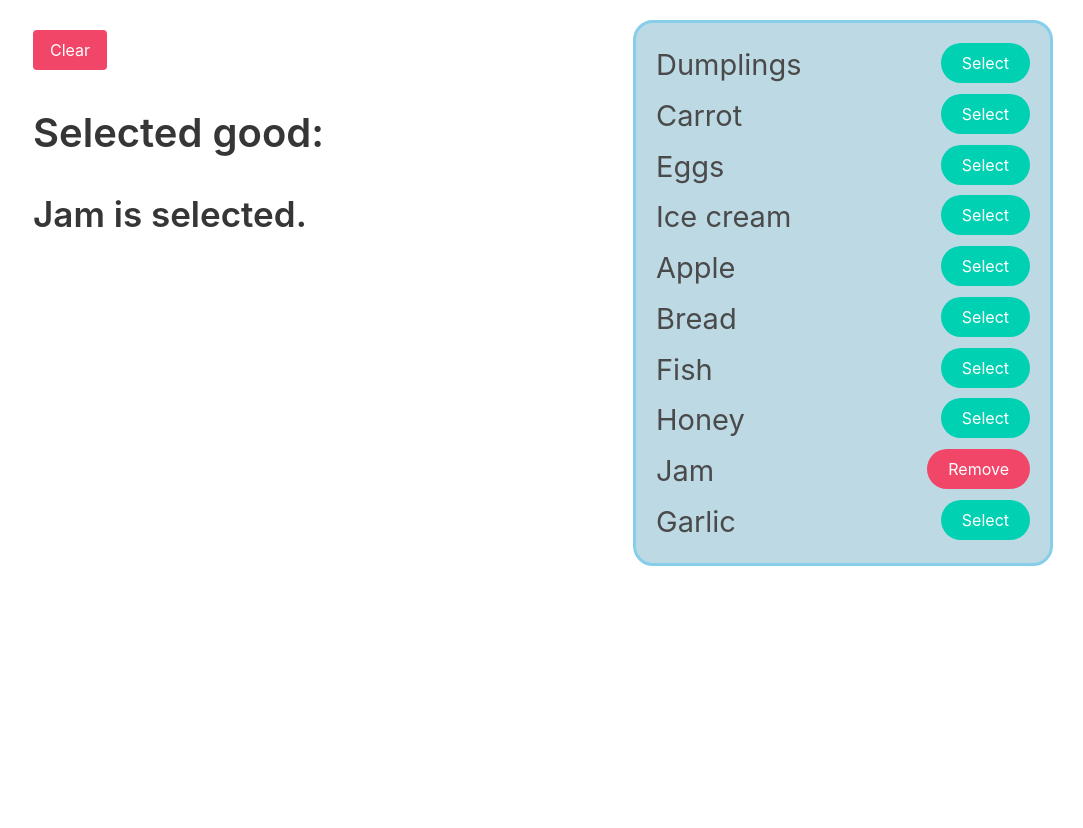
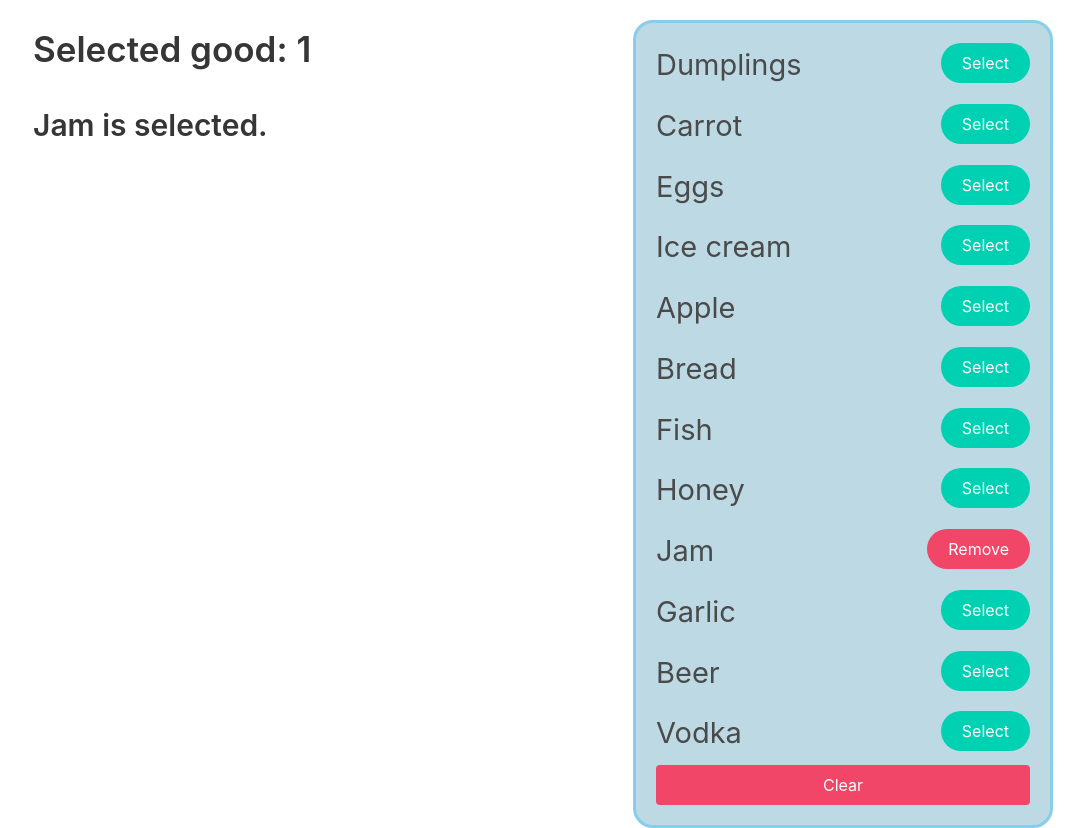
Before and after one commit to mate-academy/react_goods-selector, a React (Create React App) app: page / in a window 1280 px wide. Shown: the whole page, without its empty margins (197-1280 px from the left). Before the commit the page ends 800 px from the top, so only its background shows below. Built offline with nearby package versions, Linux system fonts and the light colour scheme.

Commit message:
fix problemm, add new functionality

```diff
--- a/src/App.scss
+++ b/src/App.scss
@@ -16,6 +16,9 @@ body {
   }
 
   &__list {
+    display: flex;
+    flex-direction: column;
+    gap: 10px;
     padding: 20px;
     width: 420px;
     position: absolute;
--- a/src/App.tsx
+++ b/src/App.tsx
@@ -13,19 +13,24 @@ const goodsFromServer: string[] = [
   'Honey',
   'Jam',
   'Garlic',
+  'Beer',
+  'Vodka',
 ];
 
 type State = {
   currentGoods: string[];
+  counter: number;
 };
 
 class App extends React.Component<{}, State> {
   state = {
     currentGoods: ['Jam'],
+    counter: 1,
   };
 
   clear = () => {
     this.setState({ currentGoods: [] });
+    this.setState({ counter: 0 });
   };
 
   checkGoods = (includeGood: string) => {
@@ -38,15 +43,17 @@ class App extends React.Component<{}, State> {
 
     if (newGood.includes(good)) {
       newGood.splice(newGood.indexOf(good), 1);
+      this.state.counter -= 1;
     } else {
       newGood.push(good);
+      this.state.counter += 1;
     }
 
     return this.setState({ currentGoods: newGood });
   };
 
   printGoods = () => {
-    const newGood = [...this.state.currentGoods];
+    const newGood = this.state.currentGoods;
     const lastElem = newGood.slice(-1, newGood.length);
 
     if (newGood.length > 1) {
@@ -57,32 +64,22 @@ class App extends React.Component<{}, State> {
   };
 
   render() {
-    const { currentGoods } = this.state;
+    const { currentGoods, counter } = this.state;
 
     return (
       <div className="good content is-medium">
-        <button
-          type="button"
-          onClick={this.clear}
-          className={classNames('goood__clear button is-danger', {
-            'is-invisible': currentGoods.length === 0,
-          })}
-        >
-          Clear
-        </button>
-        <h1 className="good__title">Selected good: </h1>
-        <h2 className="good__subtitle">
+        <h2 className="good__title">{`Selected good: ${counter}`}</h2>
+        <h3 className="good__subtitle">
           {currentGoods.length === 0 ? (
             <>
               No goods selected
             </>
           ) : <>{this.printGoods()}</>}
-        </h2>
+        </h3>
         <ul className="good__list">
           {
             goodsFromServer.map(good => (
-              <>
-                <li key={good} className="good__item">
+              <li key={good} className={`good__item good--${good}`}>
                 {good}
                 <button
                   type="button"
@@ -90,9 +87,10 @@ class App extends React.Component<{}, State> {
                     this.selectAndRemove(good);
                   }}
                   className={classNames(
+                    'is-rounded',
                     this.checkGoods(good) ? (
-                        'button is-danger is-rounded'
-                      ) : 'button is-primary is-rounded',
+                      'button is-danger'
+                    ) : 'button is-primary',
                   )}
                 >
                   {this.checkGoods(good) ? (
@@ -100,9 +98,17 @@ class App extends React.Component<{}, State> {
                   ) : <>Select</>}
                 </button>
               </li>
-              </>
             ))
           }
+          <button
+            type="button"
+            onClick={this.clear}
+            className={classNames('good__clear button is-danger', {
+              'is-invisible': currentGoods.length === 0,
+            })}
+          >
+            Clear
+          </button>
         </ul>
       </div>
     );
```
Lines whose indentation alone changed are shown as unchanged.
